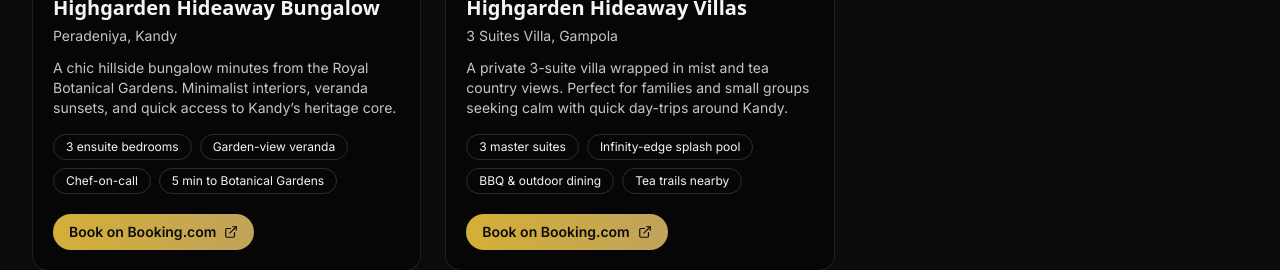
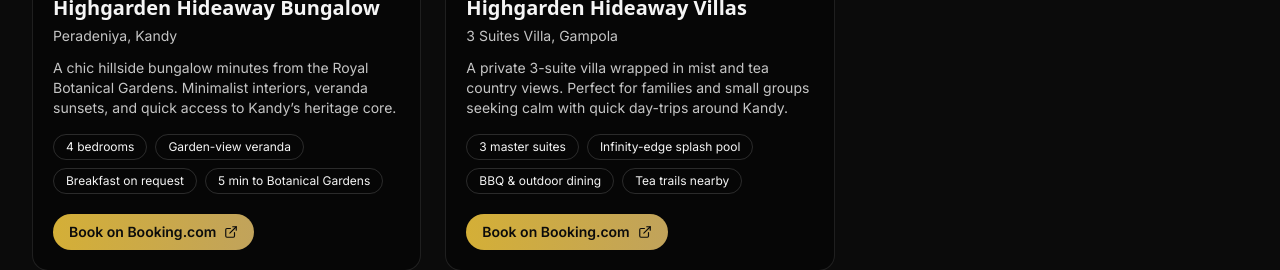
Before and after one commit to Achalaweerasooriya/highgarden, a React (Vite) app: page / in a window 1280 px wide. Shown: the part 960-1230 px from the top of the page. Built offline with nearby package versions, Linux system fonts and the light colour scheme; no server answers.

Commit message:
Check deployment

```diff
--- a/src/HighgardenSite.jsx
+++ b/src/HighgardenSite.jsx
@@ -58,8 +58,8 @@ const CONTENT = {
       prefilled: env("VITE_WHATSAPP_TEXT", ENV_DEFAULTS.WHATSAPP_TEXT),
     },
     contact: {
-      phone: "+94 77 000 0000",
-      email: "stay@highgardenhideaway.com",
+      phone: "+94 71 417 0430",
+      email: "highgardenhideaway@gmail.com",
       address: "Kandy & Gampola, Sri Lanka",
     },
     socials: {
@@ -82,9 +82,9 @@ const CONTENT = {
         placeQuery: "Highgarden Hideaway Bungalow Peradeniya",
       },
       highlights: [
-        "3 ensuite bedrooms",
+        "4 bedrooms",
         "Garden-view veranda",
-        "Chef-on-call",
+        "Breakfast on request",
         "5 min to Botanical Gardens",
       ],
       gallery: {
```
